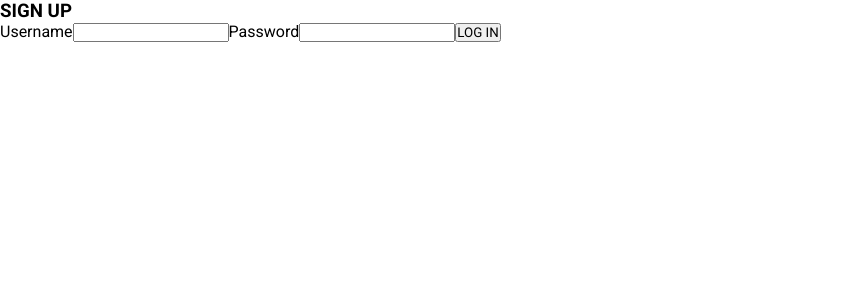
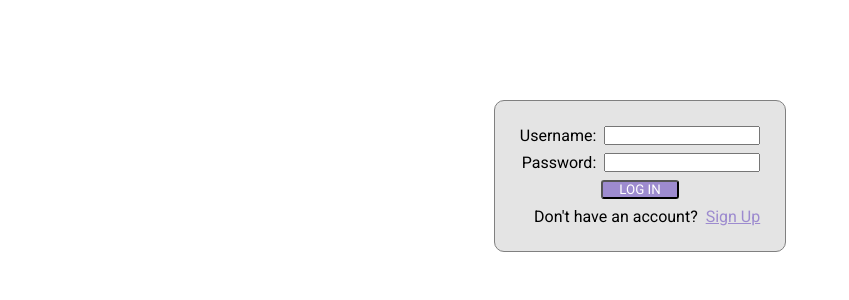
Before and after one commit to elonner/pay-chat-web, a React (Create React App) app: page / in a window 1280 px wide. Shown: the top 300 px of the page, without its empty margins (0-849 px from the left). Built offline with nearby package versions, Linux system fonts and the light colour scheme; no server answers.

Commit message:
solves styling bugs

```diff
--- /dev/null
+++ b/src/components/AuthForms/AuthForms.css
@@ -0,0 +1,66 @@
+.form-container {
+    display: flex;
+    justify-content: center;
+    height: 100vh;
+}
+
+.form {
+    display: flex;
+    position: relative;
+    flex-direction: column;
+    align-items: flex-end;
+    margin-top: 100px;
+    gap: 0.5rem;
+    padding: 25px;
+    border-radius: 10px;
+    border: 1px solid grey;
+    height: fit-content;
+    background-color: rgb(228, 228, 228);
+}
+
+.form > * {
+    display: flex;
+}
+
+input {
+    justify-self: flex-end;
+}
+
+.form button {
+    background-color: #9D8BCF;
+    width: fit-content;
+    padding: 0 1rem;
+    align-self: center;
+    color: white;
+    border-radius: 3px;
+}
+
+.form button:hover {
+    cursor: pointer;
+}
+
+button.disabled {
+    background-color: rgb(184, 184, 184);
+}
+
+button.disabled:hover {
+    cursor: initial;
+}
+
+.switchLink {
+    text-decoration: underline;
+    color: #9D8BCF;
+}
+
+.switchLink:hover {
+    cursor: pointer;
+    color: #75689b;
+}
+
+.error-message {
+    color: red;
+    position: absolute;
+    font-size: smaller;
+    bottom: 5px;
+    align-self: center;
+}
--- a/src/components/AuthForms/LoginForm.jsx
+++ b/src/components/AuthForms/LoginForm.jsx
@@ -1,9 +1,9 @@
 import { useState } from 'react';
 import { useNavigate } from 'react-router-dom';
 import * as usersService from '../../utilities/users-service';
-import { getOne } from '../../utilities/users-api';
+import './AuthForms.css';
 
-export default function LoginForm({ setUser }) {
+export default function LoginForm({ setUser, showLogin, setShowLogin }) {
     const [credentials, setCredentials] = useState({
         username: '',
         password: ''
@@ -34,15 +34,23 @@
     return (
         <div>
             <div className="form-container">
-                <form autoComplete="off" onSubmit={handleSubmit}>
-                    <label>Username</label>
-                    <input type="text" name="username" value={credentials.username} onChange={handleChange} required />
-                    <label>Password</label>
-                    <input type="password" name="password" value={credentials.password} onChange={handleChange} required />
+                <form autoComplete="off" onSubmit={handleSubmit} className="form login">
+                    <label>Username:
+                        &nbsp;
+                        <input type="text" name="username" value={credentials.username} onChange={handleChange} required />
+                    </label>
+                    <label>Password:
+                        &nbsp;
+                        <input type="password" name="password" value={credentials.password} onChange={handleChange} required />
+                    </label>
                     <button type="submit">LOG IN</button>
+                    <p className="switchForms">Don't have an account?
+                        &nbsp;
+                        <span onClick={() => setShowLogin(!showLogin)} className="switchLink">Sign Up</span>
+                    </p>
+                    <p className="error-message">{error}</p>
                 </form>
             </div>
-            <p className="error-message">&nbsp;{error}</p>
         </div>
     );
 }
--- a/src/components/AuthForms/SignUpForm.jsx
+++ b/src/components/AuthForms/SignUpForm.jsx
@@ -1,9 +1,9 @@
 import { signUp } from '../../utilities/users-service';
-import { getOne } from '../../utilities/users-api';
 import { useState } from 'react';
 import { useNavigate } from 'react-router-dom';
+import './AuthForms.css';
 
-export default function SignUpForm({setUser }) {
+export default function SignUpForm({setUser, showLogin, setShowLogin }) {
     const [credentials, setCredentials] = useState({
         first: '',
         last: '',
@@ -38,24 +38,40 @@
         }
     };
 
-    const disable = credentials.password !== credentials.confirm;
+    const disable = credentials.password !== credentials.confirm || credentials.password === '';
     return (
         <div>
             <div className="form-container">
-                <form autoComplete="off" onSubmit={handleSubmit}>
-                    <label>First Name</label>
+                <form autoComplete="off" onSubmit={handleSubmit} className="form login">
+                    <label>First Name:
+                        &nbsp;
                         <input type="text" name="first" value={credentials.first} onChange={handleChange} required />
-                    <label>Last Name</label>
+                    </label>
+                    <label>Last Name:
+                        &nbsp;
                         <input type="text" name="last" value={credentials.last} onChange={handleChange} required />
-                    <label>Username</label>
+                    </label>
+                    <label>Username:
+                        &nbsp;
                         <input type="text" name="username" value={credentials.username} onChange={handleChange} required />
-                    <label>Password</label>
+                    </label>
+                    <label>Password:
+                        &nbsp;
                         <input type="password" name="password" value={credentials.password} onChange={handleChange} required />
-                    <label>Confirm</label>
+                    </label>
+                    <label>Confirm:
+                        &nbsp;
                         <input type="password" name="confirm" value={credentials.confirm} onChange={handleChange} required />
-                    <label>Avatar URL</label>
+                    </label>
+                    <label>Avatar URL:
+                        &nbsp;
                         <input type="text" name="imgUrl" value={credentials.imgUrl} onChange={handleChange} required />
-                    <button type="submit" disabled={disable}>SIGN UP</button>
+                    </label>
+                    <button type="submit" disabled={disable} className={disable ? 'disabled' : ''}>SIGN UP</button>
+                    <p className="switchForms">Already have an account?
+                        &nbsp;
+                        <span onClick={() => setShowLogin(!showLogin)} className="switchLink">Log In</span>
+                    </p>
                 </form>
             </div>
             <p className="error-message">&nbsp;{error}</p>
--- a/src/components/PopUps/NewConvoPop.jsx
+++ b/src/components/PopUps/NewConvoPop.jsx
@@ -27,6 +27,7 @@
             setActiveConvo(conversation);
             setConvos([...convos, conversation]);
         } catch (err) {
+
             console.log(err);
         }
     }
@@ -35,7 +36,7 @@
 
     return (
         <div className="newConvoPop">
-            <i onClick={handleCancel} className="cancel fa-solid fa-xmark fa-2x"></i>
+            <i onClick={handleCancel} className="cancel fa-solid fa-xmark fa-xl"></i>
             <h3>Select User</h3>
             <Select
                 options={options}
--- a/src/components/ProfNames/ProfNames.css
+++ b/src/components/ProfNames/ProfNames.css
@@ -6,7 +6,6 @@
     line-height: 19px;
     align-items: center;
     letter-spacing: 0.1rem;
-    color: #473f5e;
 }
 
 .profNames h3 {
@@ -20,5 +19,26 @@
     width: 65px;
     object-fit: cover;
     border-radius: 50%;
-    border: 2px solid #68a186;
+    border: 2px solid #7f71a8;
 }
+
+.profNames.currUser {
+    font-size: 20px;
+    line-height: 24px;
+    gap: 0.75rem;
+    position: absolute;
+    left: 33px;
+    top: 34px;
+    color: white;
+}
+
+.profNames.currUser h3 {
+    font-size: 30px;
+    line-height: 36px;
+}
+
+.profNames.currUser img {
+    height: 82px;
+    width: 82px;
+    border: 4px solid #a2e3c5;
+}
--- a/src/components/ProfNames/ProfNames.jsx
+++ b/src/components/ProfNames/ProfNames.jsx
@@ -6,7 +6,7 @@
         <>
             {prof ?
                 (
-                    <div className={`profNames ${prof.user._id === getUser()._id ? "currUser" : ""}`}>
+                    <div className={`profNames ${prof.user === getUser()._id ? "currUser" : ""}`}>
                         <img src={prof.imgUrl} alt="profPic" className="profPic" />
                         <div className="names">
                             <h3 className="username">{prof.username}</h3>
--- a/src/components/left/ProfHeader.jsx
+++ b/src/components/left/ProfHeader.jsx
@@ -1,6 +1,6 @@
 import ProfNames from '../ProfNames/ProfNames';
 import NewConvoPop from '../PopUps/NewConvoPop';
-import { getUser, logOut } from '../../utilities/users-service';
+import { logOut } from '../../utilities/users-service';
 import { getAllAvailable } from '../../utilities/users-api';
 import { useState, useEffect } from 'react';
 
--- a/src/components/right/Right.css
+++ b/src/components/right/Right.css
@@ -97,7 +97,6 @@
 
 .chatFooter {
     border-top: 1px solid #D9D9D9;
-    margin-top: auto;
     display: flex;
     justify-content: center;
     align-items: center;
@@ -105,11 +104,13 @@
 
 .msgInputContainer {
     width: 92%;
+    position: relative;
     display: flex;
     align-items: center;
     background: #F9F9F9;
     border: 1px solid #D9D9D9;
     border-radius: 25px;
+    margin: 20px 0;
 }
 
 .msgInput {
@@ -136,8 +137,12 @@
     height: 10%;
     display: flex;
     justify-content: flex-end;
-    align-items: center;
+    position: absolute;
+    right: 0;
+    bottom: 20px;
     cursor: pointer;
+    max-height: 4.7px;
+    color: #80bfa1;
 }
 
 .send:hover {
--- a/src/index.css
+++ b/src/index.css
@@ -15,7 +15,7 @@
 }
 
 i {
-  color: #80C6A4;
+  color: #98daba;
 }
 
 /*
--- a/src/pages/AuthPage.jsx
+++ b/src/pages/AuthPage.jsx
@@ -8,12 +8,19 @@
 
   return (
     <main className="AuthPage">
-      <div>
-        <h3 onClick={() => setShowLogin(!showLogin)}>{showLogin ? 'SIGN UP' : 'LOG IN'}</h3>
-      </div>
       {showLogin ?
-        <LoginForm setUser={setUser} setCurrProf={setCurrProf} />
-      : <SignUpForm setUser={setUser} setCurrProf={setCurrProf} />}
+        <LoginForm
+          setUser={setUser}
+          setCurrProf={setCurrProf}
+          showLogin={showLogin}
+          setShowLogin={setShowLogin}
+        />
+      : <SignUpForm
+          setUser={setUser}
+          setCurrProf={setCurrProf}
+          showLogin={showLogin}
+          setShowLogin={setShowLogin}
+        />}
     </main>
   );
 }
```
Also changed, not shown: src/components/PopUps/NewConvoPop.css (+38 -8 lines), src/components/left/Left.css (+13 -30 lines). Lines whose indentation alone changed are shown as unchanged.
